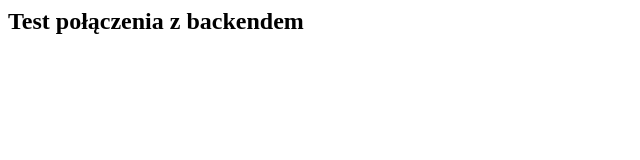
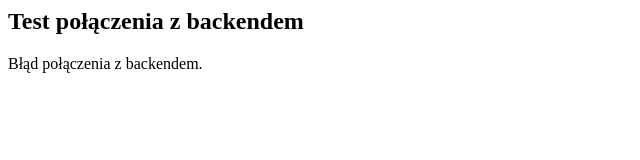
Before and after one commit to erykrybak/projekt_wirtualizacja, a plain HTML site: page frontend/index.html in a window 1280 px wide. Shown: the whole page, without its empty margins (0-640 px from the left). Drawn offline with Linux system fonts and the light colour scheme; no server answers.

Commit message:
Wyświetlanie statusu backendu na frontendzie

```diff
--- a/frontend/index.html
+++ b/frontend/index.html
@@ -1,7 +1,22 @@
 <html>
     <head>
+	<meta charset="utf-8">
     </head>
     <body>
 	<h2>Test połączenia z backendem</h2>
+	<p id="backend-status">Ładowanie danych z backendu...</p>
+
+	<script>
+	    fetch('/api/')
+		.then(response => response.json())
+		.then(data => {
+		    const status = document.getElementById('backend-status');
+		    status.innerText = "Odpowiedź z backendu: " + data.message;
+		})
+		.catch(error => {
+		    console.error("Błąd pobierania danych:", error);
+		    document.getElementById('backend-status').innerText = "Błąd połączenia z backendem."
+		});
+	</script>
     </body>
 </html>
```
